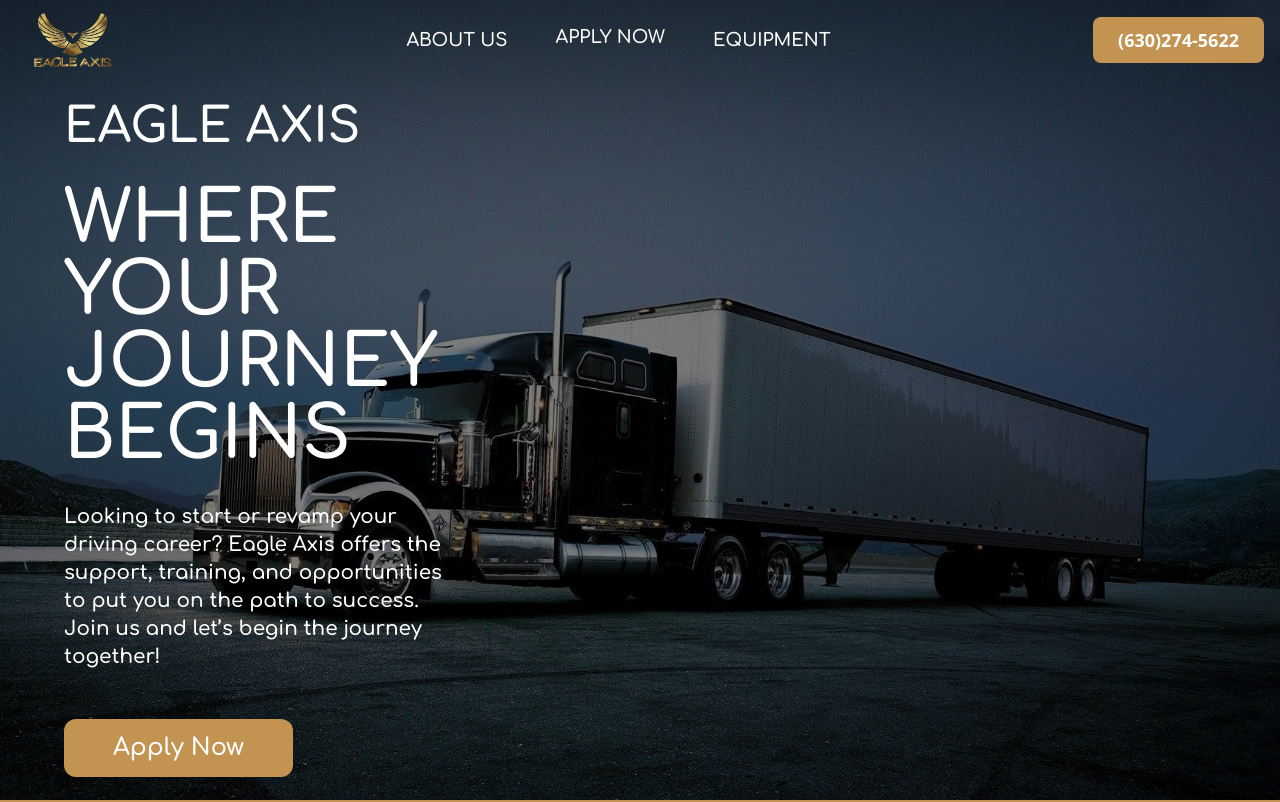
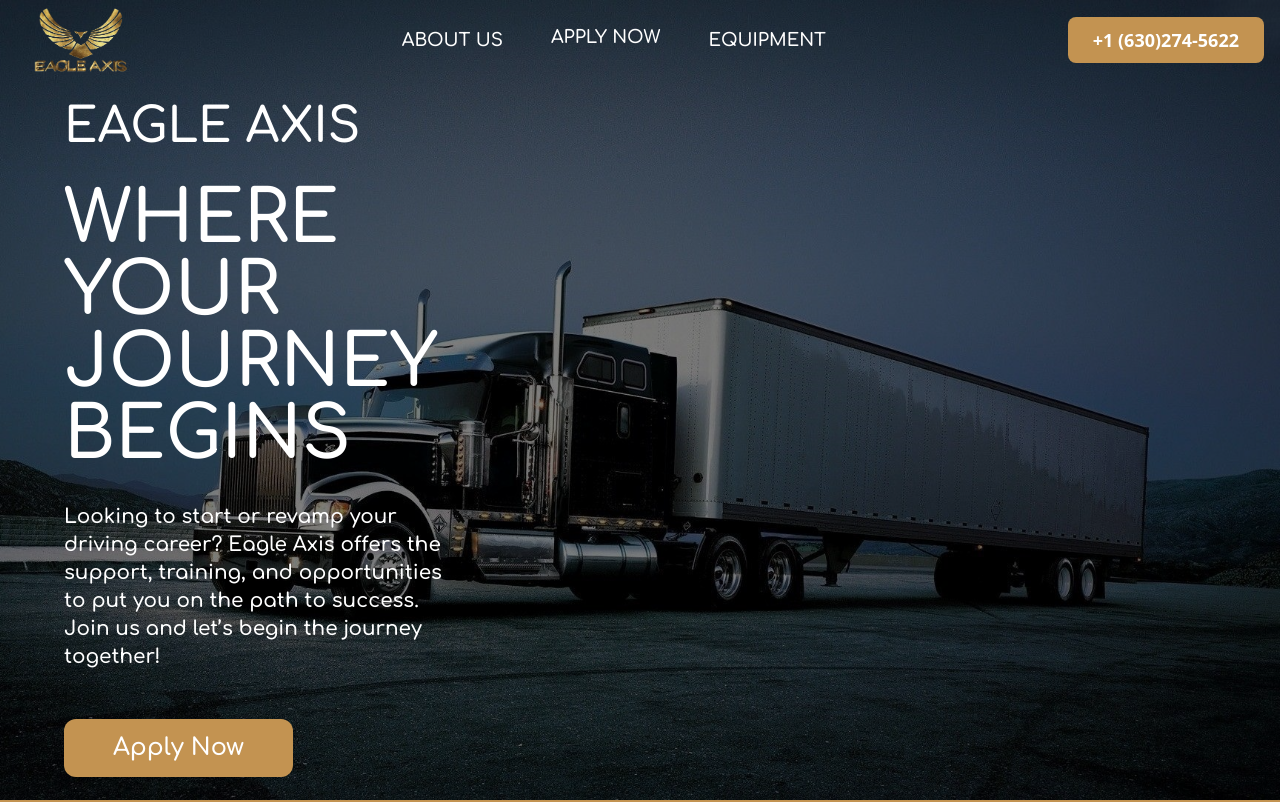
Before and after one commit to darnteam/Eagle-Axis, a React (Create React App) app: page / in a window 1280 px wide. Shown: the top 802 px of the page. Built offline with nearby package versions, Linux system fonts and the light colour scheme.

Commit message:
content writing

```diff
--- a/src/components/NavBar/NavBar.jsx
+++ b/src/components/NavBar/NavBar.jsx
@@ -36,7 +36,7 @@
         to="/"
       >
         <img
-          className="object-cover scale-75 h-20 w-32 m-0 p-0"
+          className="object-cover scale-75 h-24 w-36 m-0 p-0"
           src={Logo}
           alt="Eagle Axis Logo"
         />
@@ -77,10 +77,10 @@
 
       <div className="lg:mr-4 flex items-center">
         <a
-          href="tel:(630)274-5622"
+          href="tel:+1 (630)274-5622"
           className="inline-block px-4 py-2 md:px-5 md:py-2 lg:px-6 lg:py-2 text-white rounded-lg bg-primaryYellow text-sm md:text-base lg:text-lg font-semibold transform transition-all duration-300 ease-in-out hover:scale-105 hover:bg-transparent hover:text-primaryYellow border border-transparent hover:border-primaryYellow"
         >
-          (630)274-5622
+          +1 (630)274-5622
         </a>
       </div>
 
@@ -142,10 +142,10 @@
             )
           ))}
           <a
-            href="tel:(630)274-5622"
+            href="tel:+1 (630)274-5622"
             className="mt-6 px-4 py-2 md:px-5 md:py-2 lg:px-6 lg:py-2 text-white rounded-lg bg-primaryYellow text-lg font-semibold transform transition-all duration-300 ease-in-out hover:scale-105 hover:bg-transparent hover:text-primaryYellow border border-transparent hover:border-primaryYellow"
           >
-            (630)274-5622
+            +1 (630)274-5622
           </a>
         </div>
       </div>
```
